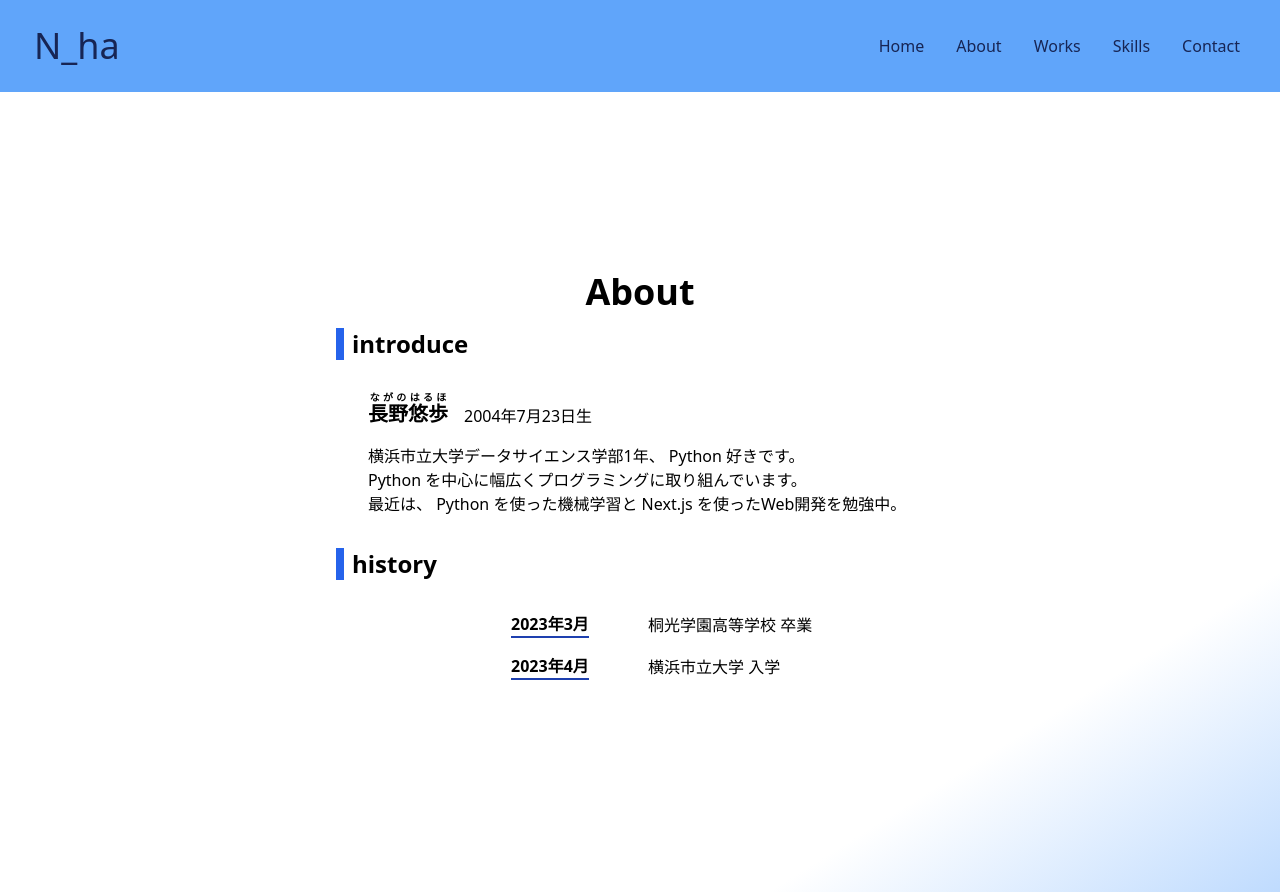
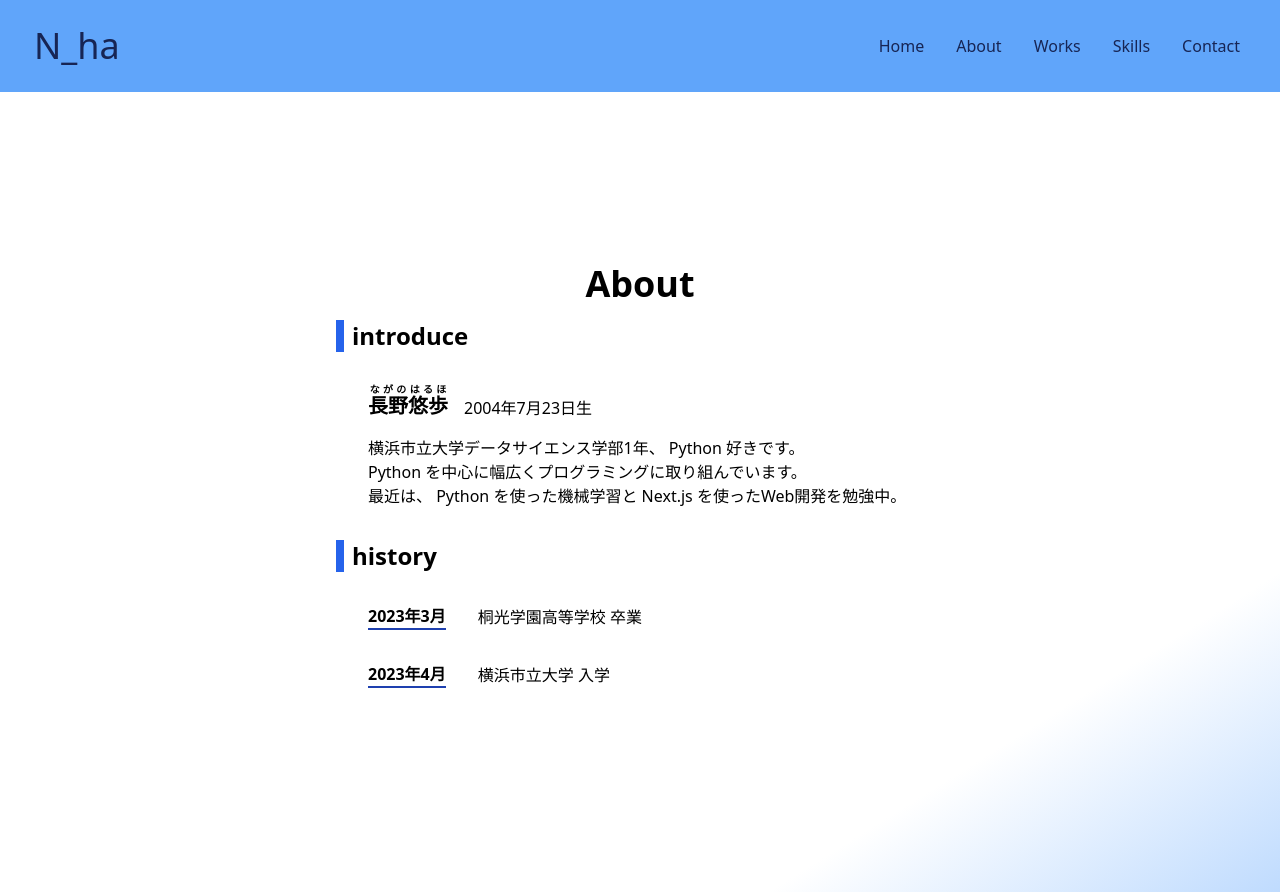
Before and after one commit to N-ha-1050/portfolio, a Next.js app: page /about in a window 1280 px wide. Built offline with nearby package versions, Linux system fonts and the light colour scheme.

Commit message:
💄 Dict のスタイルを変更

```diff
--- a/src/components/ui/Dict.tsx
+++ b/src/components/ui/Dict.tsx
@@ -1,13 +1,13 @@
 import { Children, ReactNode } from "react"
 
 export const Dict = ({ children }: { children: ReactNode }) => (
-    <div className="m-auto grid w-fit gap-2 md:grid-cols-2 md:items-center md:gap-4">
+    <div className="my-8 grid w-fit gap-2 md:grid-cols-4 md:items-center md:gap-8">
         {Children.map(children, (child, index) => (
             <p
                 key={index}
                 className={
                     index % 2
-                        ? "mb-4 md:mb-0"
+                        ? "mb-4 md:col-span-3 md:mb-0"
                         : "justify-self-center font-bold text-blue-800 md:border-b-2 md:border-blue-800 md:text-black"
                 }
             >
```
